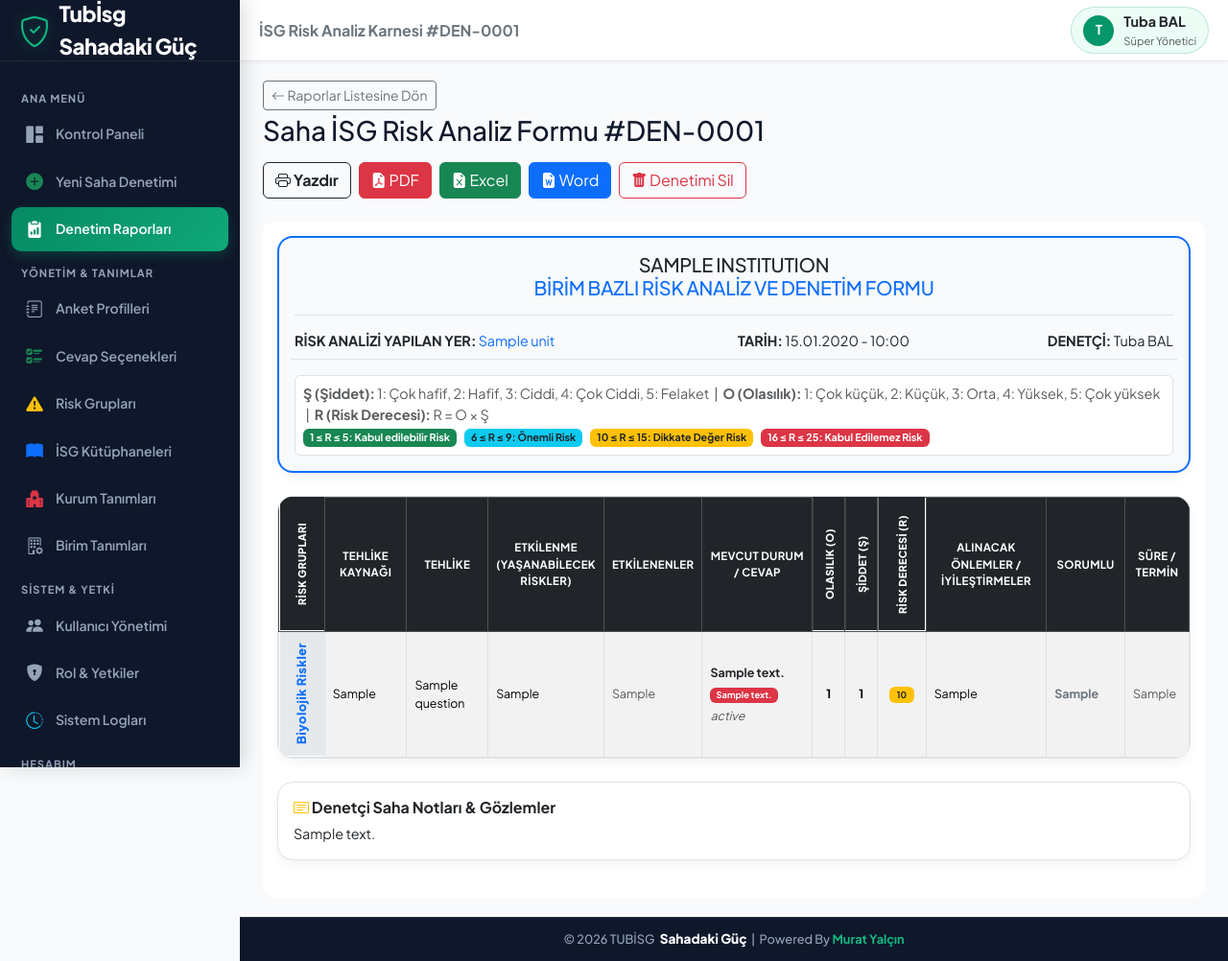
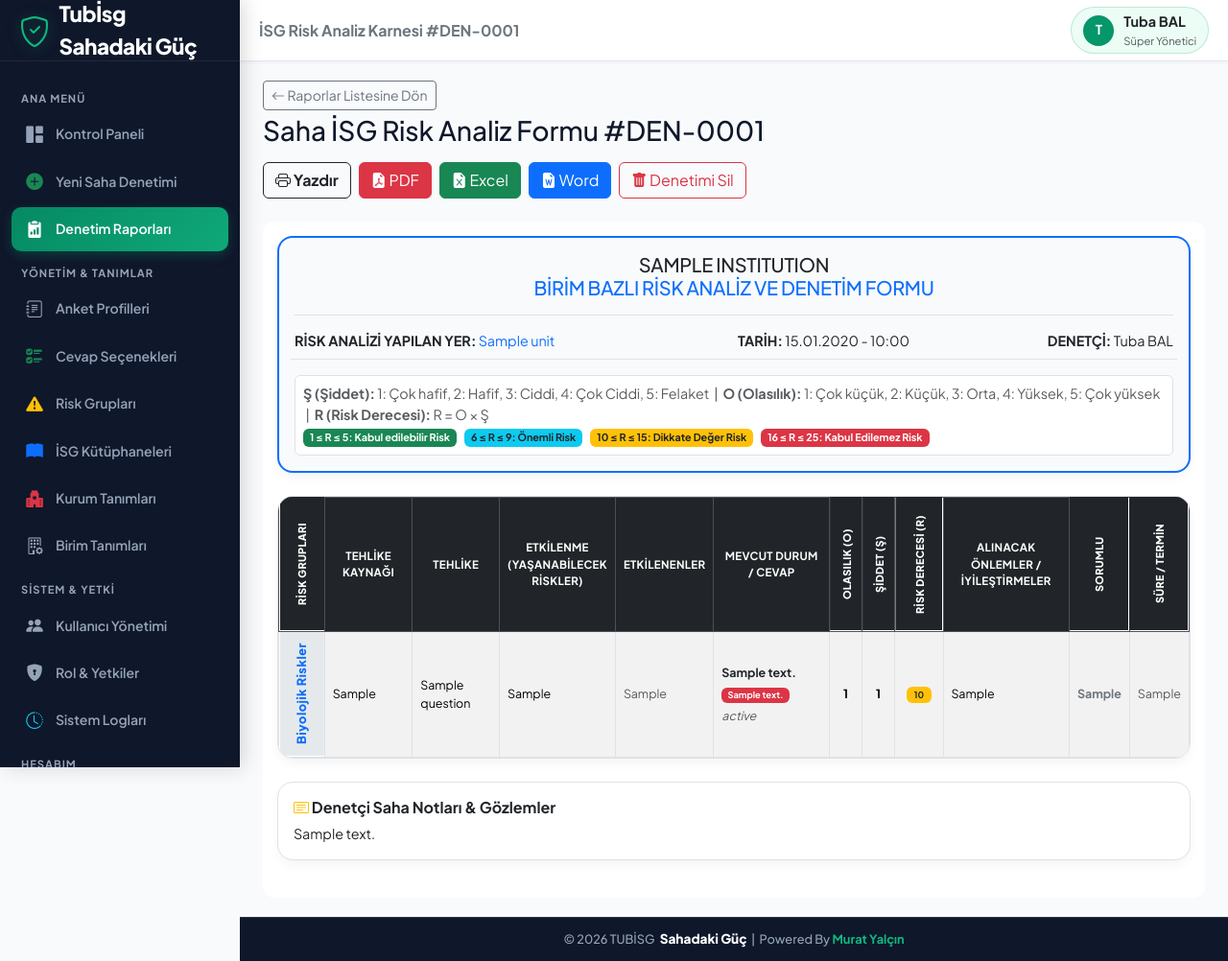
Before and after one commit to muratveb/tubisg, a PHP site: page /audit_detail.php?id=1 in a window 1280 px wide. Shown: the whole page at 96% size. Run offline with PHP 8.4, Linux system fonts and the light colour scheme; a user stored in the database is signed in; data comes from the database, SQL or seed files in the repository; tables that the repository leaves empty or names only in its code hold one stand-in row (values such as "Sample post"); some libraries are stand-ins or nearby versions.

Commit message:
style: convert Sorumlu and Süre/Termin table headers to vertical headers for compact matrix layout

```diff
--- a/audit_detail.php
+++ b/audit_detail.php
@@ -200,17 +200,17 @@ include __DIR__ . '/includes/header.php';
         <thead class="table-dark text-center align-middle" style="font-size: 0.72rem; letter-spacing: 0.3px;">
           <tr>
             <th class="vhead-th" style="width: 58px;">RİSK GRUPLARI</th>
-            <th style="width: 95px;">TEHLİKE KAYNAĞI</th>
-            <th style="width: 95px;">TEHLİKE</th>
-            <th style="width: 105px;">ETKİLENME (YAŞANABİLECEK RİSKLER)</th>
-            <th style="width: 95px;">ETKİLENENLER</th>
-            <th style="width: 130px;">MEVCUT DURUM / CEVAP</th>
+            <th style="width: 105px;">TEHLİKE KAYNAĞI</th>
+            <th style="width: 105px;">TEHLİKE</th>
+            <th style="width: 115px;">ETKİLENME (YAŞANABİLECEK RİSKLER)</th>
+            <th style="width: 100px;">ETKİLENENLER</th>
+            <th style="width: 140px;">MEVCUT DURUM / CEVAP</th>
             <th class="vhead-th" style="width: 42px;">OLASILIK (O)</th>
             <th class="vhead-th" style="width: 42px;">ŞİDDET (Ş)</th>
             <th class="vhead-th" style="width: 55px;">RİSK DERECESİ (R)</th>
-            <th style="width: 135px;">ALINACAK ÖNLEMLER / İYİLEŞTİRMELER</th>
-            <th style="width: 85px;">SORUMLU</th>
-            <th style="width: 70px;">SÜRE / TERMİN</th>
+            <th style="width: 145px;">ALINACAK ÖNLEMLER / İYİLEŞTİRMELER</th>
+            <th class="vhead-th" style="width: 48px;">SORUMLU</th>
+            <th class="vhead-th" style="width: 52px;">SÜRE / TERMİN</th>
           </tr>
         </thead>
         <tbody>
@@ -295,8 +295,8 @@ include __DIR__ . '/includes/header.php';
                     <?php endif; ?>
                   </td>
                   <td><?php echo $actionDisplay; ?></td>
-                  <td class="fw-bold text-secondary"><?php echo htmlspecialchars($responsibleDisplay); ?></td>
-                  <td class="text-muted"><?php echo htmlspecialchars($deadlineDisplay); ?></td>
+                  <td class="fw-bold text-secondary text-center"><?php echo htmlspecialchars($responsibleDisplay); ?></td>
+                  <td class="text-muted text-center"><?php echo htmlspecialchars($deadlineDisplay); ?></td>
                 </tr>
               <?php endforeach; ?>
             <?php endforeach; ?>
```
Also changed, not shown: DEVELOPMENT_LOG.md (+8 -8 lines), export.php (+8 -8 lines).
